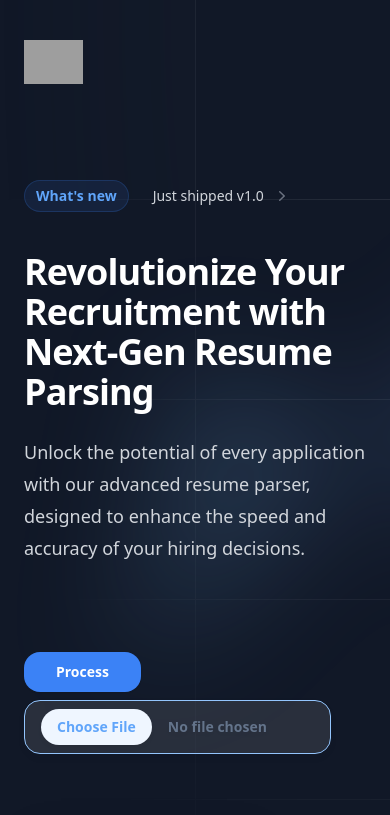
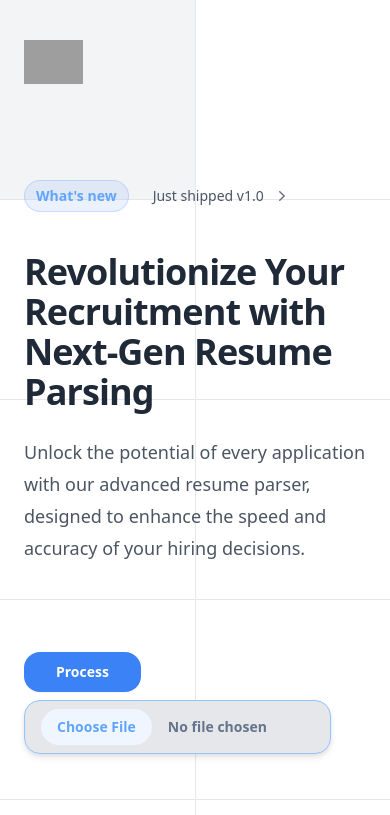
Before and after one commit to just4engineers/resume_parser, a Flask app: page / in a window 390 px wide. Shown: the top 815 px of the page. Run offline with Flask 3, Linux system fonts and the light colour scheme; some libraries are stand-ins or nearby versions; grey boxes are pictures that could not be loaded.

Commit message:
working fine with ui changes

```diff
--- a/templates/index.html
+++ b/templates/index.html
@@ -5,120 +5,102 @@
     <meta name="viewport" content="width=device-width, initial-scale=1.0">
     <script src="https://cdn.tailwindcss.com"></script>
     <title>Resume Parser</title>
-
 </head>
-<body>
-    <div class="relative isolate overflow-hidden bg-gray-900">
-        <svg class="absolute inset-0 -z-10 h-full w-full stroke-white/10 [mask-image:radial-gradient(100%_100%_at_top_right,white,transparent)]"
-            aria-hidden="true">
+<body class="bg-gray-50 text-gray-900">
+    <div class="relative isolate overflow-hidden bg-white">
+        <svg class="absolute inset-0 -z-10 h-full w-full stroke-gray-200" aria-hidden="true">
             <defs>
-                <pattern id="983e3e4c-de6d-4c3f-8d64-b9761d1534cc" width="200" height="200" x="50%" y="-1"
-                    patternUnits="userSpaceOnUse">
+                <pattern id="983e3e4c-de6d-4c3f-8d64-b9761d1534cc" width="200" height="200" x="50%" y="-1" patternUnits="userSpaceOnUse">
                     <path d="M.5 200V.5H200" fill="none" />
                 </pattern>
             </defs>
-            <svg x="50%" y="-1" class="overflow-visible fill-gray-800/20">
-                <path d="M-200 0h201v201h-201Z M600 0h201v201h-201Z M-400 600h201v201h-201Z M200 800h201v201h-201Z"
-                    stroke-width="0" />
+            <svg x="50%" y="-1" class="overflow-visible fill-gray-100">
+                <path d="M-200 0h201v201h-201Z M600 0h201v201h-201Z M-400 600h201v201h-201Z" stroke-width="0" />
             </svg>
             <rect width="100%" height="100%" stroke-width="0" fill="url(#983e3e4c-de6d-4c3f-8d64-b9761d1534cc)" />
         </svg>
-        <div class="absolute left-[calc(50%-4rem)] top-10 -z-10 transform-gpu blur-3xl sm:left-[calc(50%-18rem)] lg:left-48 lg:top-[calc(50%-30rem)] xl:left-[calc(50%-24rem)]"
-            aria-hidden="true">
-            <div class="aspect-[1108/632] w-[69.25rem] bg-gradient-to-r from-[#80caff] to-[#4f46e5] opacity-20"
-                style="clip-path: polygon(73.6% 51.7%, 91.7% 11.8%, 100% 46.4%, 97.4% 82.2%, 92.5% 84.9%, 75.7% 64%, 55.3% 47.5%, 46.5% 49.4%, 45% 62.9%, 50.3% 87.2%, 21.3% 64.1%, 0.1% 100%, 5.4% 51.1%, 21.4% 63.9%, 58.9% 0.2%, 73.6% 51.7%)">
-            </div>
-        </div>
+
+        <!-- Header Section (Unchanged) -->
         <div class="mx-auto max-w-7xl px-6 pb-24 pt-10 sm:pb-32 lg:flex lg:px-8 lg:py-40">
             <div class="mx-auto max-w-2xl flex-shrink-0 lg:mx-0 lg:max-w-xl lg:pt-8">
                 <img class="h-11" src="https://res.cloudinary.com/dtsuvx8dz/image/upload/v1706986565/hqatxpsjdg3zeql20jfe.png" alt="Your Company">
                 <div class="mt-24 sm:mt-32 lg:mt-16">
                     <a href="#" class="inline-flex space-x-6">
-                        <span
-                            class="rounded-full bg-blue-500/10 px-3 py-1 text-sm font-semibold leading-6 text-blue-400 ring-1 ring-inset ring-blue-500/20">What's
-                            new</span>
-                        <span class="inline-flex items-center space-x-2 text-sm font-medium leading-6 text-gray-300">
+                        <span class="rounded-full bg-blue-500/10 px-3 py-1 text-sm font-semibold leading-6 text-blue-400 ring-1 ring-inset ring-blue-500/20">What's new</span>
+                        <span class="inline-flex items-center space-x-2 text-sm font-medium leading-6 text-gray-600">
                             <span>Just shipped v1.0</span>
                             <svg class="h-5 w-5 text-gray-500" viewBox="0 0 20 20" fill="currentColor" aria-hidden="true">
-                                <path fill-rule="evenodd"
-                                    d="M7.21 14.77a.75.75 0 01.02-1.06L11.168 10 7.23 6.29a.75.75 0 111.04-1.08l4.5 4.25a.75.75 0 010 1.08l-4.5 4.25a.75.75 0 01-1.06-.02z"
-                                    clip-rule="evenodd" />
+                                <path fill-rule="evenodd" d="M7.21 14.77a.75.75 0 01.02-1.06L11.168 10 7.23 6.29a.75.75 0 111.04-1.08l4.5 4.25a.75.75 0 010 1.08l-4.5 4.25a.75.75 0 01-1.06-.02z" clip-rule="evenodd" />
                             </svg>
                         </span>
                     </a>
                 </div>
-                <h1 class="mt-10 text-4xl font-bold tracking-tight text-white sm:text-5xl">Revolutionize Your Recruitment with Next-Gen Resume Parsing</h1>
-                <p class="mt-6 text-lg leading-8 text-gray-300">Unlock the potential of every application with our advanced resume parser, designed to enhance the speed and accuracy of
-                your hiring decisions.</p>
+                <h1 class="mt-10 text-4xl font-bold tracking-tight text-gray-800 sm:text-5xl">Revolutionize Your Recruitment with Next-Gen Resume Parsing</h1>
+                <p class="mt-6 text-lg leading-8 text-gray-600">Unlock the potential of every application with our advanced resume parser, designed to enhance the speed and accuracy of your hiring decisions.</p>
                 <div class="mt-10 flex items-center gap-x-6">
                     <form action="/process" method="post" enctype="multipart/form-data">
-                    <div class="mt-10 flex flex-col justify-start items-start sm:flex-row sm:items-center  gap-x-6">
-                        <button type="submit"
-                            class=" my-2 bg-blue-500 px-8 rounded-2xl py-2.5 text-sm font-semibold text-white shadow-sm hover:bg-blue-400/90 focus-visible:outline focus-visible:outline-2 focus-visible:outline-offset-2 focus-visible:outline-indigo-600">Process</button>
-                        <input type="file" name="pdf_doc" id="pdf_doc" accept=".pdf" class=" drop-shadow-md bg-white/10 font-semibold leading-6 text-gray-900 border border-blue-300 py-2 px-4 rounded-2xl block w-full text-sm text-slate-500
-                                                        file:mr-4 file:py-2 file:px-4
-                                                        file:rounded-full file:border-0
-                                                        file:text-sm file:font-semibold
-                                                        file:bg-blue-50 file:text-blue-400
-                                                        hover:file:bg-blue-100" type="file">
-
+                        <div class="mt-10 flex flex-col justify-start items-start sm:flex-row sm:items-center gap-x-6">
+                            <button type="submit" class="my-2 bg-blue-500 px-8 rounded-2xl py-2.5 text-sm font-semibold text-white shadow-sm hover:bg-blue-400/90 focus-visible:outline focus-visible:outline-2 focus-visible:outline-offset-2 focus-visible:outline-indigo-600">Process</button>
+                            <input type="file" name="pdf_doc" id="pdf_doc" accept=".pdf" class="drop-shadow-md bg-gray-200 font-semibold leading-6 text-gray-900 border border-blue-300 py-2 px-4 rounded-2xl block w-full text-sm text-slate-500
+                                file:mr-4 file:py-2 file:px-4 file:rounded-full file:border-0 file:text-sm file:font-semibold file:bg-blue-50 file:text-blue-400 hover:file:bg-blue-100" type="file">
                         </div>
                     </form>
                 </div>
             </div>
             <div class="mx-auto mt-16 flex max-w-2xl sm:mt-24 lg:ml-10 lg:mr-0 lg:mt-40 lg:max-w-none lg:flex-none xl:ml-32">
                 <div class="max-w-3xl flex-none sm:max-w-5xl lg:max-w-none">
-                    <img src="https://res.cloudinary.com/dtsuvx8dz/image/upload/v1716357077/o1imiun4wwcpia9uucgs.gif"
-                        alt="App screenshot" width="2432" height="1442"
-                        class="w-[15rem] rounded-md bg-white/5 shadow-2xl ring-1 ring-white/10">
+                    <img src="https://res.cloudinary.com/dtsuvx8dz/image/upload/v1716357077/o1imiun4wwcpia9uucgs.gif" alt="App screenshot" width="2432" height="1442" class="w-[15rem] rounded-md bg-white shadow-md ring-1 ring-gray-200">
                 </div>
             </div>
         </div>
 
+        <!-- Cards Section -->
+        <!-- Cards Section -->
+<div class="space-y-4 max-w-3xl mx-auto px-4 sm:px-6 lg:px-8 py-8">
+    {% if data %}
+        {% for key, value in data.items() %}
+            <div class="flex bg-white shadow-lg rounded-lg overflow-hidden w-full mx-auto">
+                <!-- Left Border Color Indicator -->
+                <div class="flex-shrink-0 bg-blue-500 w-2"></div>
 
-        <div class=" w-screen h-full pb-8">
-            <div class="flex flex-col justify-center items-center text-white">
-                <div class=" ">
+                <!-- Content -->
+                <div class="p-4 flex items-center w-full">
+                    <div>
+                        <h3 class="text-lg font-semibold text-gray-800">{{ key | replace("_", " ") | title }}</h3>
 
-                     <div id="dictionaryValues" class="border border-1 border-white max-w-7xl p-8"></div>
-          {%if data %}
-        <script>
-            function displayDictionaryValues(data) {
-                var dictionaryValuesDiv = document.getElementById("dictionaryValues");
-                var html = generateHTML(data);
-                dictionaryValuesDiv.innerHTML = html;
-            }
-
-            function generateHTML(data) {
-                var html = "";
-                var index = 1;
-                for (var key in data) {
-                    if (data.hasOwnProperty(key)) {
-                        if (isFinite(key)) {
-                            html += "<p><strong>" + (parseInt(key) + 1) + ":</strong> ";
-                        }
-                        else {
-                            html += "<p><strong>" + key + ":</strong> ";
-                        }
-                        if (typeof data[key] === 'object') {
-                            html += generateHTML(data[key]);
-                        } else {
-                            html += data[key];
-                        }
-                        html += "</p>";
-                        index++;
-                    }
-                }
-                return html;
-            }
-            displayDictionaryValues({{ data| tojson }});
-        </script>
+                        {% if value is iterable and not value is string %}
+                            <!-- Handle Lists and Dictionaries -->
+                            <ul class="mt-1 text-gray-600 list-disc list-inside">
+                                {% for item in value %}
+                                    {% if item is mapping %}
+                                        <li>
+                                            {% for sub_key, sub_value in item.items() %}
+                                                <strong>{{ sub_key | title }}:</strong> {{ sub_value }}<br>
+                                            {% endfor %}
+                                        </li>
+                                    {% else %}
+                                        <li>{{ item }}</li>
+                                    {% endif %}
+                                {% endfor %}
+                            </ul>
+                        {% else %}
+                            <!-- Display Plain Text -->
+                            <p class="mt-1 text-gray-600">{{ value }}</p>
                         {% endif %}
                     </div>
                 </div>
             </div>
+        {% endfor %}
+        {% if data.rating and data.rating > 50 %}
+            <div class="mt-6 text-center">
+                <a href="/quiz" class="bg-green-500 px-8 py-2.5 text-sm font-semibold text-white rounded-full shadow-sm hover:bg-green-400 focus:outline-none focus:ring-2 focus:ring-offset-2 focus:ring-green-500">
+                    Move to Quiz
+                </a>
+            </div>
+        {% endif %}
+    {% endif %}
 </div>
 
-
+    </div>
 </body>
 </html>
```
Also changed, not shown: resumeparser.py (+5 -2 lines). Lines whose indentation alone changed are shown as unchanged.
